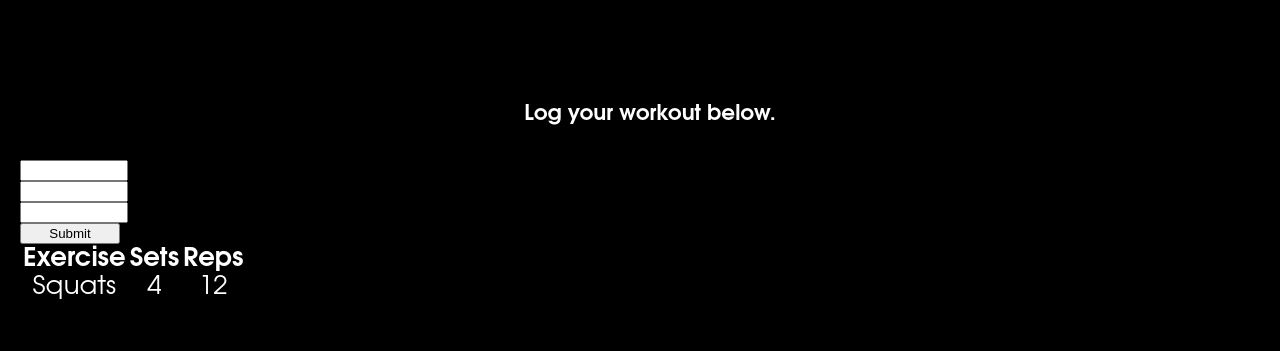
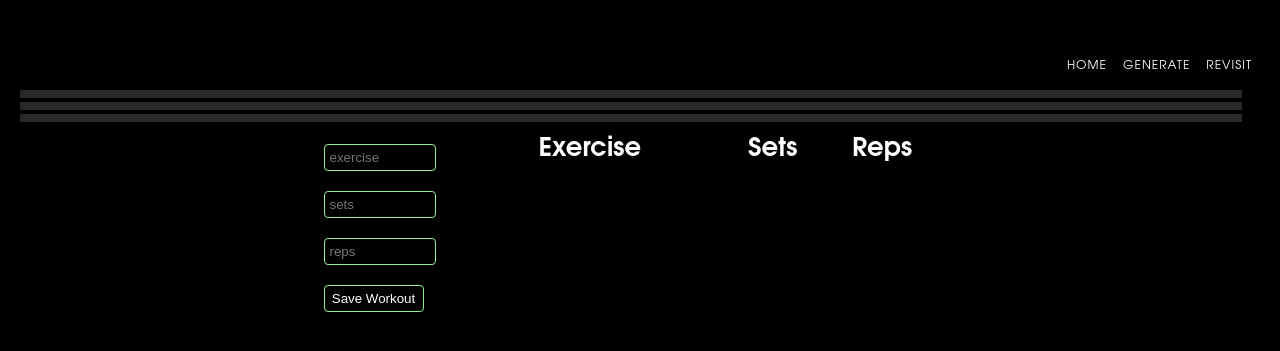
Before and after one commit to rebeccauranga/react-mini-project, a React (Create React App) app: page /log in a window 1280 px wide. Shown: the part 213-564 px from the top of the page. Built offline with nearby package versions, Linux system fonts and the light colour scheme.

Commit message:
styles home page, tracking page, and generate page

```diff
--- a/src/App.css
+++ b/src/App.css
@@ -1,21 +1,44 @@
+
+
 .App {
   text-align: left;
   background-image: linear-gradient(rgb(0, 0, 0), rgb(0, 0, 0));
   display: flex;
   flex-direction: column;
-  text-align: center;
   font-family: 'TeX Gyre Adventor';
   color: white;
 }
 
 .NavBar {
-  font-size: 14px;
+  font-size: 12px;
   text-transform: uppercase;
-  width: max-content;
+  z-index: 1;
+  display: flex;
+  justify-content: flex-end;
+  margin-right: 20px;
+  letter-spacing: 1px;
 }
 
+.exAndSets div {
+  display: flex;
+}
+
+li {
+  float: left;
+}
+
+a {
+  display: block;
+  padding: 8px;
+}
+
+ul {
+  list-style: none;
+}
+
+
 .link, a {
-  display: flex;
+  /* display: flex; */
   color: rgb(255, 255, 255);
   text-decoration: none;
   padding-top: 5px;
@@ -23,14 +46,31 @@
 }
 
 .link:hover, a:hover {
-  color: rgb(237, 230, 90);
+  color: lightgreen;
+}
+
+.saveAndLink {
+  display: flex;
+  flex-direction: column;
 }
 
 h1 {
   letter-spacing: 2px;
-  font-size: 54px;
+  font-size: 94px;
+  z-index: 1;
+  margin: -5px;
+  margin-top: -30px;
+  color: lightgreen;
+}
+
+h3 {
+  text-align: center;
+  margin-right: 10px;
+}
+
+h5 {
   margin: 0;
-  z-index: 1;
+  margin-top: 10px;
 }
 
 input {
@@ -39,14 +79,8 @@ input {
   align-items: center;
 }
 
-
-.App-logo {
-  animation: App-logo-spin infinite 20s linear;
-  height: 40vmin;
-  pointer-events: none;
-}
-
 .App-header {
+  background-color: black;
   margin-left: 20px;
   min-height: 100vh;
   display: flex;
@@ -59,20 +93,22 @@ input {
 .Components {
   display: flex;
   flex-direction: column;
-  justify-content: center;
+  margin-bottom: 50px;
   align-items: center;
-  margin-bottom: 50px;
-  color: rgb(255, 255, 255);
-  width: 100%;
-  font-size: 12px;
+  flex-wrap: wrap;
 }
 
-.App-link {
-  color: #61dafb;
+.Components li {
+  float: none;
+}
+
+.link2 {
+  margin-left: 100px;
 }
 
 .exAndSets {
   display: flex;
+  align-items: center;
 }
 
 button {
@@ -93,15 +129,9 @@ button {
 }
 
 button:hover {
-  background-color: rgb(237, 230, 90);/* Green */
+  background-color: lightgreen;
   color: rgb(0, 0, 0);
   border: none;
-}
-
-
-ul {
-  list-style: none;
-  text-align: left;
 }
 
 .completed {
@@ -113,7 +143,13 @@ ul {
 }
 
 .done {
-  width: 40px;
+  width: 35px;
+  font-size: 8px;
+  border: .5px white solid;
+}
+
+.doneBtn {
+  display: flex;
 }
 
 .dropdown {
@@ -122,37 +158,53 @@ ul {
 }
 
 .shape {
-  width: 100%;
+  width: 97%;
   height: 20px;
   background-color: rgb(33, 33, 33);
-  transform:rotate(33deg);
-  margin: 6px 0;
+  margin: 4px 0;
+  animation: fadeIn 2s ease;
 }
 
-.dropdown-content {
-  display: none;
-  position: absolute;
-  background-color: #000000;
-  min-width: 160px;
-  box-shadow: 0px 8px 16px 0px rgba(0,0,0,0.2);
-  padding: 12px 16px;
-  z-index: 1;
+@keyframes fadeIn{
+  0%{
+    width: 0px;
+  }
+  100%{
+    width: 97%;
+  }
 }
 
-.dropdown:hover .dropdown-content {
-  display: block;
+.log {
+  margin-top: 10px;
+  display: flex;
+  justify-content: center;
 }
 
-.menu {
-  width: 25px;
-  height: 2px;
-  background-color: rgb(252, 252, 252);
-  margin: 4px 0;
-  /* margin-left: */
+.small-shape {
+  width: 97%;
+  height: 8px;
+  background-color: rgb(41, 41, 41);
+  margin: 2px 0;
 }
 
 .menu:hover {
   cursor: pointer;
+}
+
+input {
+  width: 100px;
+  border: 1px solid lightgreen;
+  background: black;
+  color: white;
+  border-radius: 4px;
+  margin-bottom: 20px;
+  margin-right: 100px;
+  margin-top: 10px;
+  padding: 5px;
+}
+
+Table {
+  width: 35%;
 }
 
 
@@ -164,3 +216,21 @@ ul {
     transform: rotate(360deg);
   }
 }
+
+@media screen and (max-width: 580px) {
+  h1 {
+    font-size: 50px;
+    margin-top: 10px;
+  }
+
+  .NavBar {
+    font-size: 10px;
+  }
+
+  .workout {
+    flex-direction: column;
+    flex-wrap: wrap;
+    align-items: center;
+  }
+
+}
--- a/src/Components/Exercise.js
+++ b/src/Components/Exercise.js
@@ -15,7 +15,9 @@ class Exercise extends Component {
                 <div className={`${classVis}`}>
                     {this.props.name}
                 </div>
-                <button className={"done"} onClick={this._changeTextState}>Done</button>
+                <div className={"doneBtn"}>
+                    <button className={"done"} onClick={this._changeTextState}>Done</button>
+                </div>
             </div>
         );
     }
--- a/src/Components/GeneratedExercise.js
+++ b/src/Components/GeneratedExercise.js
@@ -40,6 +40,8 @@ class GeneratedExercise extends React.Component {
                     <div></div>
                 }
                </ul>
+
+               {/* <div className={'saveAndLink'}>
                     {(this.props.type==='l') ?
                     <SaveButton exercises ={this.props.lowerExercises} type={this.props.type}/>
                     :
@@ -51,6 +53,7 @@ class GeneratedExercise extends React.Component {
                     :
                     <div></div>
                     }
+               </div> */}
 
 
             </div>
--- a/src/Components/SaveButton.js
+++ b/src/Components/SaveButton.js
@@ -25,7 +25,10 @@ class SaveButton extends React.Component {
     // }
 
         return (
-             <button onClick={this._save}>Save</button>
+            <div>
+                <button onClick={this._save}>Save</button>
+                <a href="https://ctt.ac/8wRC0" target="blank"> Share your workout! </a>
+            </div>
         )
     }
     _save = () => {
--- a/src/Routes/Home.js
+++ b/src/Routes/Home.js
@@ -9,31 +9,23 @@ function Home() {
     <div className="App">
       <header className="App-header">
           <div className={"NavBar"}>
-                        <div className="dropdown">
-                        <span>
-                          <div className={"menu"}></div>
-                          <div className={"menu"}></div>
-                          <div className={"menu"}></div>
-
-                        </span>
-                        <div className="dropdown-content">
-            <Link className={"link"} to="/workouts"> Generate A Workout</Link>
-            <Link className={"link"}to="/routines">Saved Workouts</Link>
-            <Link className={"link"}to="/log">Log Your Workout</Link>
-                        </div>
-                      </div>
+            <ul>
+              <li><Link className={"link"} to="/workouts"> Generate</Link></li>
+              <li> <Link className={"link"}to="/routines">REVISIT</Link></li>
+              <li><Link className={"link"}to="/log">TRACK</Link></li>
+            </ul>
           </div>
 
-    <div className={"shape"}></div>
-    <div className={"shape"}></div>
-    <div className={"shape"}></div>
+      <div className={"shape"}></div>
+      <div className={"shape"}></div>
+      <div className={"shape"}></div>
 
+        <h5>Workout generator and tracker.</h5>
         <h1>EXERgen</h1>
-        <h5>Workout generator and tracker.</h5>
+
 
       </header>
-
-        </div>
+    </div>
 
   );
 }
--- a/src/Routes/Log.js
+++ b/src/Routes/Log.js
@@ -1,6 +1,7 @@
 import React from 'react';
 import '../App.css';
 import Table from 'react-bootstrap/Table';
+import { Link } from 'react-router-dom';
 
 class Log extends React.Component {
 
@@ -77,17 +78,30 @@ class Log extends React.Component {
         <div className="App">
           <header className="App-header">
 
+          <div className={"NavBar"}>
+          {/* <h2>EXERgen</h2> */}
+            <ul>
+              <li><Link className={"link"} to="/"> Home</Link></li>
+              <li> <Link className={"link"}to="/workouts">Generate</Link></li>
+              <li><Link className={"link"}to="/routines">Revisit</Link></li>
+            </ul>
+          </div>
 
-              <div>
-                <h5>Log your workout below.</h5>
+      <div className={"small-shape"}></div>
+      <div className={"small-shape"}></div>
+      <div className={"small-shape"}></div>
+
+
+
+              <div className="log">
 
                 <form onSubmit={this._wrapperFunction}>
                     <label>
-                    <input type="text" value={this.state.value} onChange={this.handleChange} />
-                    <input type="text" value={this.state.sets} onChange={this.handleChangeSets} />
-                    <input type="text" value={this.state.reps} onChange={this.handleChangeReps} />
+                    <input type="text" placeholder={'exercise'} value={this.state.value} onChange={this.handleChange} />
+                    <input type="text" placeholder={'sets'} value={this.state.sets} onChange={this.handleChangeSets} />
+                    <input type="text" placeholder={'reps'} value={this.state.reps} onChange={this.handleChangeReps} />
                     </label>
-                    <input type="submit" value="Submit" />
+                    <input type="submit" value="Save Workout" />
                </form>
 
 
@@ -100,9 +114,6 @@ class Log extends React.Component {
                             <th>Reps</th>
                         </tr>
                     </thead>
-                        <td>Squats</td>
-                        <td>4</td>
-                        <td>12</td>
                         <tr>
                             <ExerciseNames />
                             <NumberOfSets />
--- a/src/Routes/Workouts.js
+++ b/src/Routes/Workouts.js
@@ -14,29 +14,25 @@ class Workouts extends React.Component {
     return (
       <div className="App">
         <header className="App-header">
-          <div className={"NavBar"}>
-              <div className="dropdown">
-                  <span>
-                    <div className={"menu"}></div>
-                    <div className={"menu"}></div>
-                    <div className={"menu"}></div>
-                  </span>
-                <div className="dropdown-content">
-                  <Link className={"link"}to="/">Home</Link>
-                  <Link className={"link"}to="/routines">Saved Workouts</Link>
-                  <Link className={"link"}to="/log">Log Your Workout</Link>
-                </div>
-              </div>
+        <div className={"NavBar"}>
+          {/* <h2>EXERgen</h2> */}
+            <ul>
+              <li><Link className={"link"} to="/"> Home</Link></li>
+              <li> <Link className={"link"}to="/routines">REVISIT</Link></li>
+              <li><Link className={"link"}to="/log">TRACK</Link></li>
+            </ul>
           </div>
 
+      <div className={"small-shape"}></div>
+      <div className={"small-shape"}></div>
+      <div className={"small-shape"}></div>
 
-          <h2>EXERgen</h2>
-          <h5>Generate a workout below.</h5>
+
 
 
           <div className="Components">
             <WorkoutTypes />
-            <a href="https://ctt.ac/8wRC0" target="blank"> Share your workout! </a>
+
           </div>
         </header>
       </div>
```
Also changed, not shown: src/Components/WorkoutTypes.js (+4 -10 lines). Lines whose indentation alone changed are shown as unchanged.
